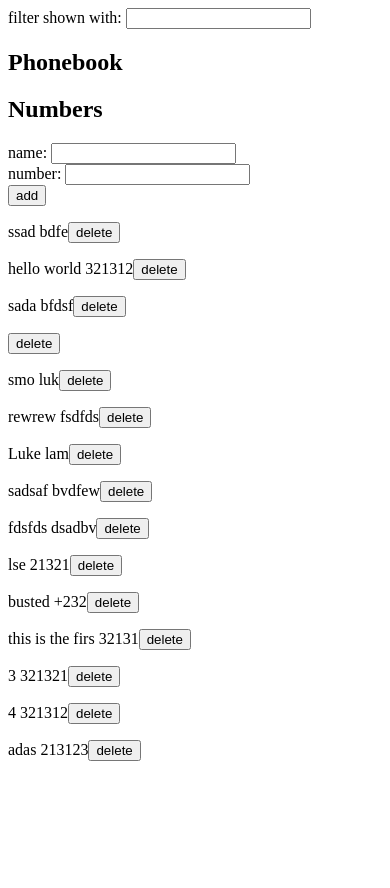
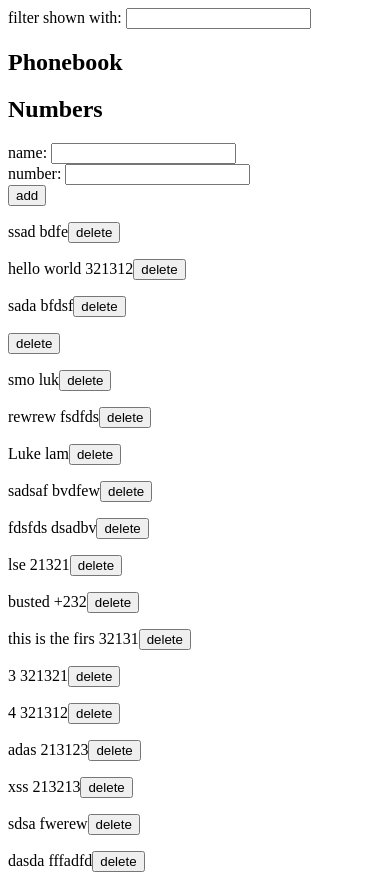
Before and after one commit to RHL120/full_stack, a React (Vite) app in the folder part2/phonebook/: page / in a window 390 px wide. Before the commit the page ends 844 px from the top, so only its background shows below. Built offline with nearby package versions, Linux system fonts and the light colour scheme; data requests are answered from the project's data file.

Commit message:
Fix part2's phonebook

```diff
--- a/part2/phonebook/db.json
+++ b/part2/phonebook/db.json
@@ -74,6 +74,21 @@
       "name": "adas",
       "number": "213123",
       "id": 22
+    },
+    {
+      "name": "xss",
+      "number": "213213",
+      "id": 24
+    },
+    {
+      "name": "sdsa",
+      "number": "fwerew",
+      "id": 25
+    },
+    {
+      "name": "dasda",
+      "number": "fffadfd",
+      "id": 26
     }
   ]
 }
--- a/part2/phonebook/src/App.jsx
+++ b/part2/phonebook/src/App.jsx
@@ -29,7 +29,7 @@ const Person = ({person, persons, setPersons, setNotification}) => {
     }
   }
   return (
-    <p key={person.name}>
+    <p key={person.id}>
       {person.name} {person.number}
       <button onClick={onClick}>{"delete"}</button>
     </p>
@@ -37,7 +37,6 @@ const Person = ({person, persons, setPersons, setNotification}) => {
 }
 
 const Notification = ({notif}) => {
-  console.log(notif);
   if (notif == null) {
     return <></>
   }
@@ -86,7 +85,7 @@ const App = () => {
       setTimeout(() => setNotification(null), 5000)
       setNewNumber('')
       setNewName('')
-      phonebookService.newContact(newPerson).then(() => setPersons(persons.concat(newPerson)))
+      phonebookService.newContact(newPerson).then((resp) => setPersons(persons.concat(resp.data)))
     }
   }
   return (
```
